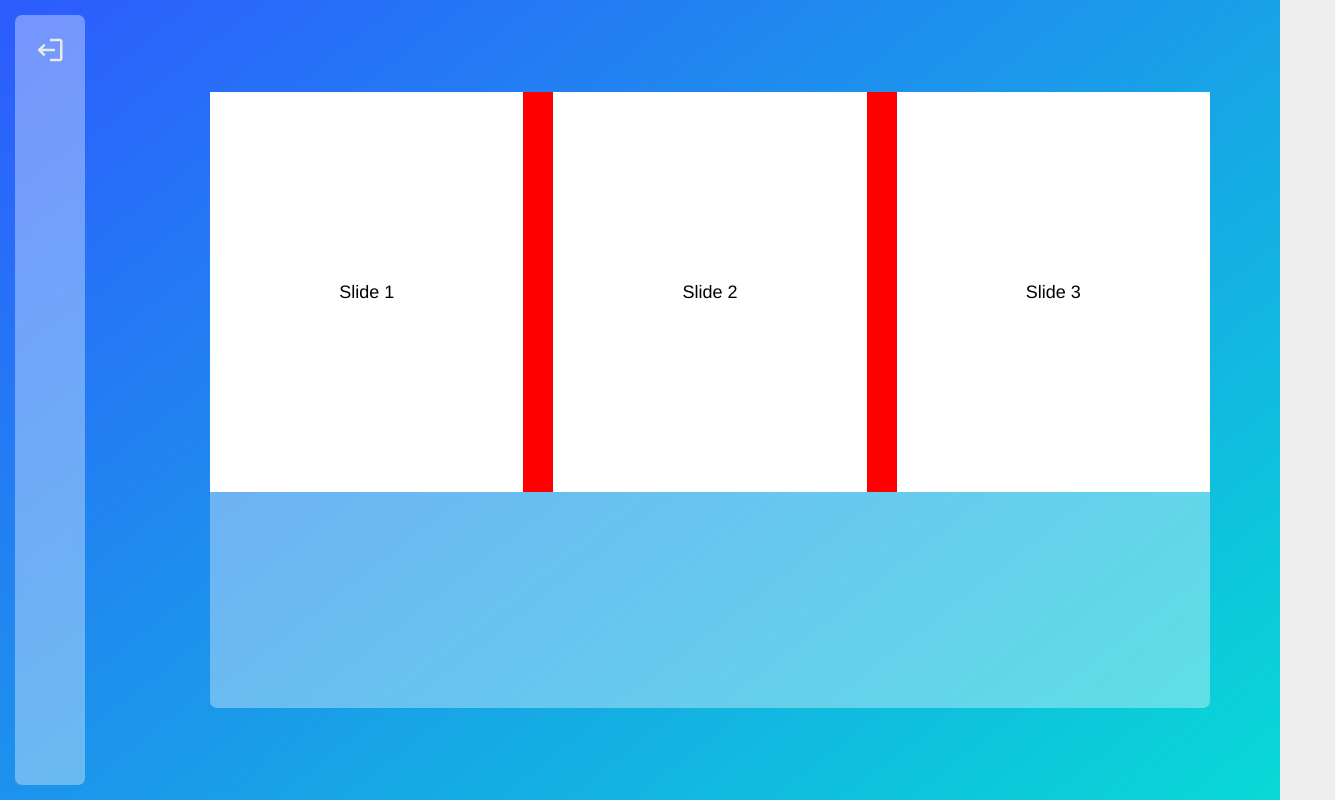
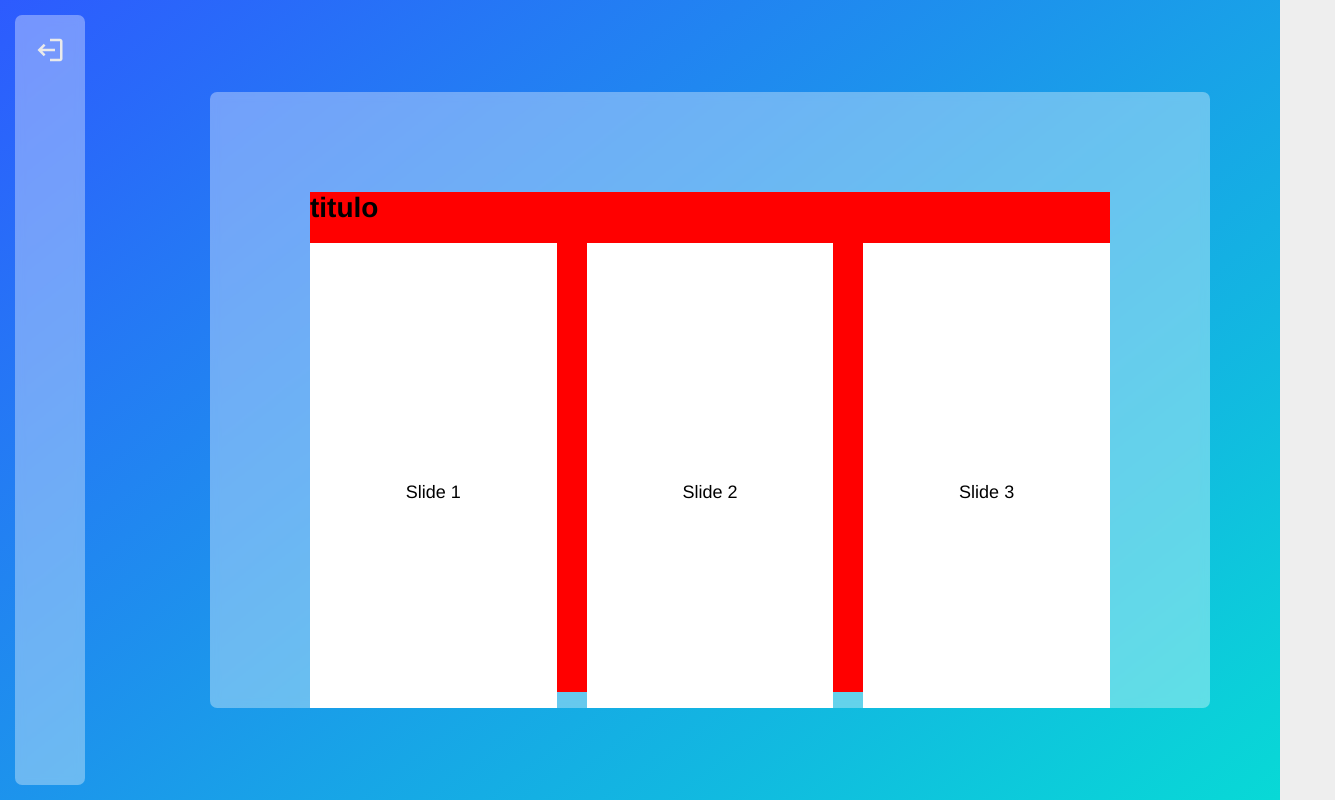
Before and after one commit to EmanuelRigo/MovieList, a React (Create React App) app: page / in a window 1280 px wide. Shown: the whole page, 1335 px wide, since content can reach past the window. Built offline with nearby package versions, Linux system fonts and the light colour scheme.

Commit message:
agregando libreria // pc-escritorio

```diff
--- a/package.json
+++ b/package.json
@@ -9,6 +9,7 @@
     "react": "^18.2.0",
     "react-dom": "^18.2.0",
     "react-icons": "^4.10.1",
+    "react-router-dom": "^6.15.0",
     "react-scripts": "5.0.1",
     "swiper": "^10.2.0",
     "web-vitals": "^2.1.4"
--- a/src/App.css
+++ b/src/App.css
@@ -9,4 +9,10 @@
   display: flex;
   padding: 15px;
   box-sizing: border-box;
+  overflow: hidden;
 }
+
+.main {
+  width: 100%;
+  height: 100%;
+}
--- a/src/App.js
+++ b/src/App.js
@@ -1,8 +1,10 @@
 import './App.css';
 import Menu from './components/Menu';
+import Main from './components/Main'
 import Footer from './components/Footer';
 import List from './components/List';
 import { useEffect } from 'react';
+import { BrowserRouter } from 'react-router-dom';
 
 
 
@@ -18,8 +20,11 @@ function App() {
 
   return (
     <div className="App">
-      <Footer></Footer>
-      <List></List>
+      <BrowserRouter>
+        <Footer></Footer>
+        <Main></Main>
+
+      </BrowserRouter>
     </div>
 
   );
--- a/src/components/Carrousel.jsx
+++ b/src/components/Carrousel.jsx
@@ -10,7 +10,9 @@ import "../stylesheets/Carrousel.css";
 function Carousel() {
   return (
     <>
+      <div className="carousel-container">
         <div className="carousel">
+          <h1>titulo</h1>
           <Swiper
             slidesPerView={3}
             spaceBetween={30}
@@ -29,6 +31,47 @@ function Carousel() {
             <SwiperSlide>Slide 9</SwiperSlide>
           </Swiper>
         </div>
+        <div className="carousel">
+          <h1>titulo</h1>
+          <Swiper
+            slidesPerView={3}
+            spaceBetween={30}
+            navigation={true}
+            modules={[Pagination]}
+            className="mySwiper"
+          >
+            <SwiperSlide>Slide 1</SwiperSlide>
+            <SwiperSlide>Slide 2</SwiperSlide>
+            <SwiperSlide>Slide 3</SwiperSlide>
+            <SwiperSlide>Slide 4</SwiperSlide>
+            <SwiperSlide>Slide 5</SwiperSlide>
+            <SwiperSlide>Slide 6</SwiperSlide>
+            <SwiperSlide>Slide 7</SwiperSlide>
+            <SwiperSlide>Slide 8</SwiperSlide>
+            <SwiperSlide>Slide 9</SwiperSlide>
+          </Swiper>
+        </div>{" "}
+        <div className="carousel">
+          <h1>titulo</h1>
+          <Swiper
+            slidesPerView={3}
+            spaceBetween={30}
+            navigation={true}
+            modules={[Pagination]}
+            className="mySwiper"
+          >
+            <SwiperSlide>Slide 1</SwiperSlide>
+            <SwiperSlide>Slide 2</SwiperSlide>
+            <SwiperSlide>Slide 3</SwiperSlide>
+            <SwiperSlide>Slide 4</SwiperSlide>
+            <SwiperSlide>Slide 5</SwiperSlide>
+            <SwiperSlide>Slide 6</SwiperSlide>
+            <SwiperSlide>Slide 7</SwiperSlide>
+            <SwiperSlide>Slide 8</SwiperSlide>
+            <SwiperSlide>Slide 9</SwiperSlide>
+          </Swiper>
+        </div>
+      </div>
     </>
   );
 }
--- /dev/null
+++ b/src/components/Main.jsx
@@ -0,0 +1,26 @@
+import React, { useState } from "react";
+
+import Menu from "./Menu";
+import List from "./List";
+
+function Main() {
+  const API_URL = "https://api.themoviedb.org/3";
+  const API_KEY = "?api_key=2f1736eb88ab6c6643da070a6a190ac9";
+  const image_path = "https://image.tmdb.org/t/p/original";
+  const url_image = "https://image.tmdb.org/t/p/original";
+
+  //variables de estado
+  const [movies, setMovies] = useState([]);
+  const [searchKey, setSearchKey] = useState("");
+  const [trailer, setTrailer] = useState("");
+  const [movie, setMovie] = useState({ title: "loading movie" });
+  const [playing, setPlaying] = useState(false);
+
+  return (
+    <div className="main">
+      <List></List>
+    </div>
+  );
+}
+
+export default Main;
--- a/src/stylesheets/Carrousel.css
+++ b/src/stylesheets/Carrousel.css
@@ -1,4 +1,9 @@
+.carousel-container {
+  overflow-y: auto;
+}
+
 .carousel {
-  height: 400px;
+  height: 500px;
   background-color: red;
+  margin: 100px;
 }
```
Also changed, not shown: public/data.txt (added), 1 other file (tests, documents, lock files or other folders). Lines whose indentation alone changed are shown as unchanged.
